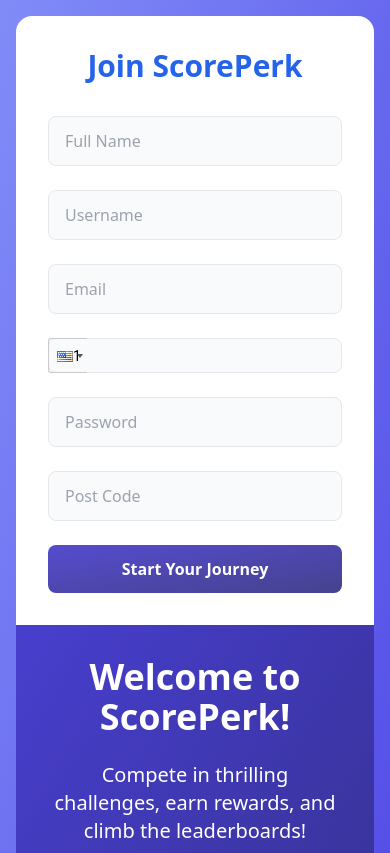
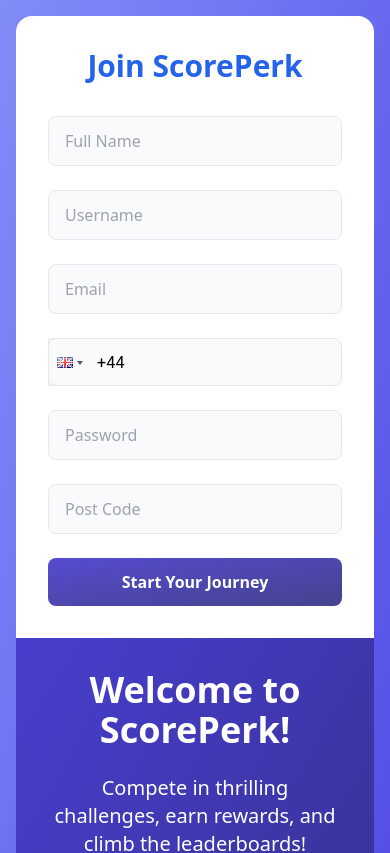
Before and after one commit to Competitionskills/Competition-skills-frontend, a React (Create React App) app: page /Signup in a window 390 px wide. Shown: the top 853 px of the page. Built offline with nearby package versions, Linux system fonts and the light colour scheme.

Commit message:
Update signup.tsx
fixed phone number issue

```diff
--- a/src/pages/signup.tsx
+++ b/src/pages/signup.tsx
@@ -118,13 +118,25 @@
 
             <div className="relative">
               <PhoneInput
-                country={"us"}
+                country="gb"
                 value={formData.phoneNumber}
                 onChange={handlePhoneChange}
-                containerClass="!w-full"
-                inputClass="!w-full !px-4 !py-3 !rounded-lg !bg-gray-50 !border !border-gray-200 focus:!outline-none focus:!ring-2 focus:!ring-blue-500"
-                dropdownClass="!absolute !bg-white !border !border-gray-200 !rounded-lg !shadow-lg !z-50 !mt-1"
-                buttonClass="!border-r-0 !bg-transparent !hover:bg-gray-100"
+                inputStyle={{
+                  width: '100%',
+                  height: '48px',
+                  fontSize: '16px',
+                  borderRadius: '0.5rem',
+                  backgroundColor: 'rgb(249 250 251)',
+                  borderColor: 'rgb(229 231 235)',
+                }}
+                buttonStyle={{
+                  backgroundColor: 'transparent',
+                  borderColor: 'rgb(229 231 235)',
+                  borderRight: 'none',
+                }}
+                dropdownStyle={{
+                  width: '300px',
+                }}
               />
             </div>
 
```
